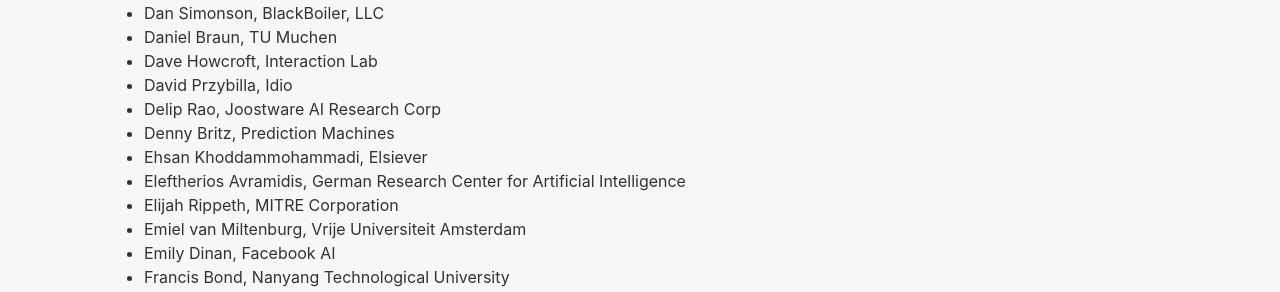
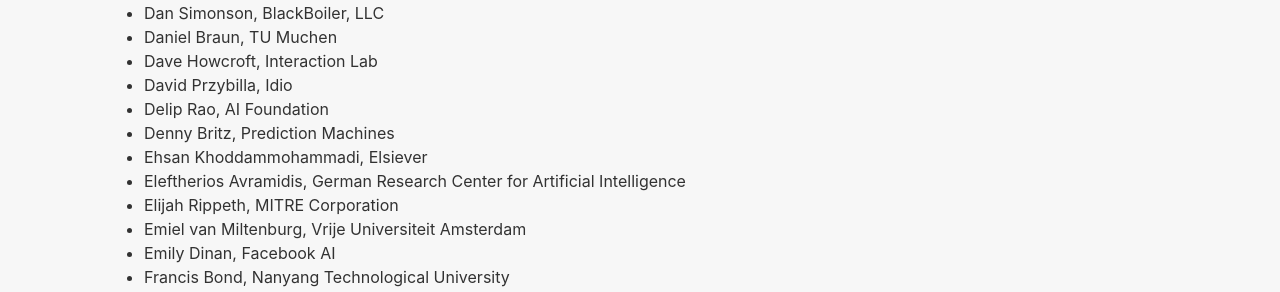
Before and after one commit to nlposs/nlposs.github.io, a Jekyll site: the page built from 2020/index.md, in a window 1280 px wide and 900 px high, scrolled down 3686 px. Shown: the part 161-453 px from the top of the window. Built offline with Jekyll 4.4.1, drawn with Linux system fonts in a browser that asks for light colours.

Commit message:
Update index.md

```diff
--- a/2020/index.md
+++ b/2020/index.md
@@ -114,7 +114,7 @@
  - Daniel Braun, TU Muchen
  - Dave Howcroft, Interaction Lab
  - David Przybilla, Idio
- - Delip Rao, Joostware AI Research Corp
+ - Delip Rao, AI Foundation
  - Denny Britz, Prediction Machines
  - Ehsan Khoddammohammadi, Elsiever
  - Eleftherios Avramidis,	German Research Center for Artificial Intelligence
```
